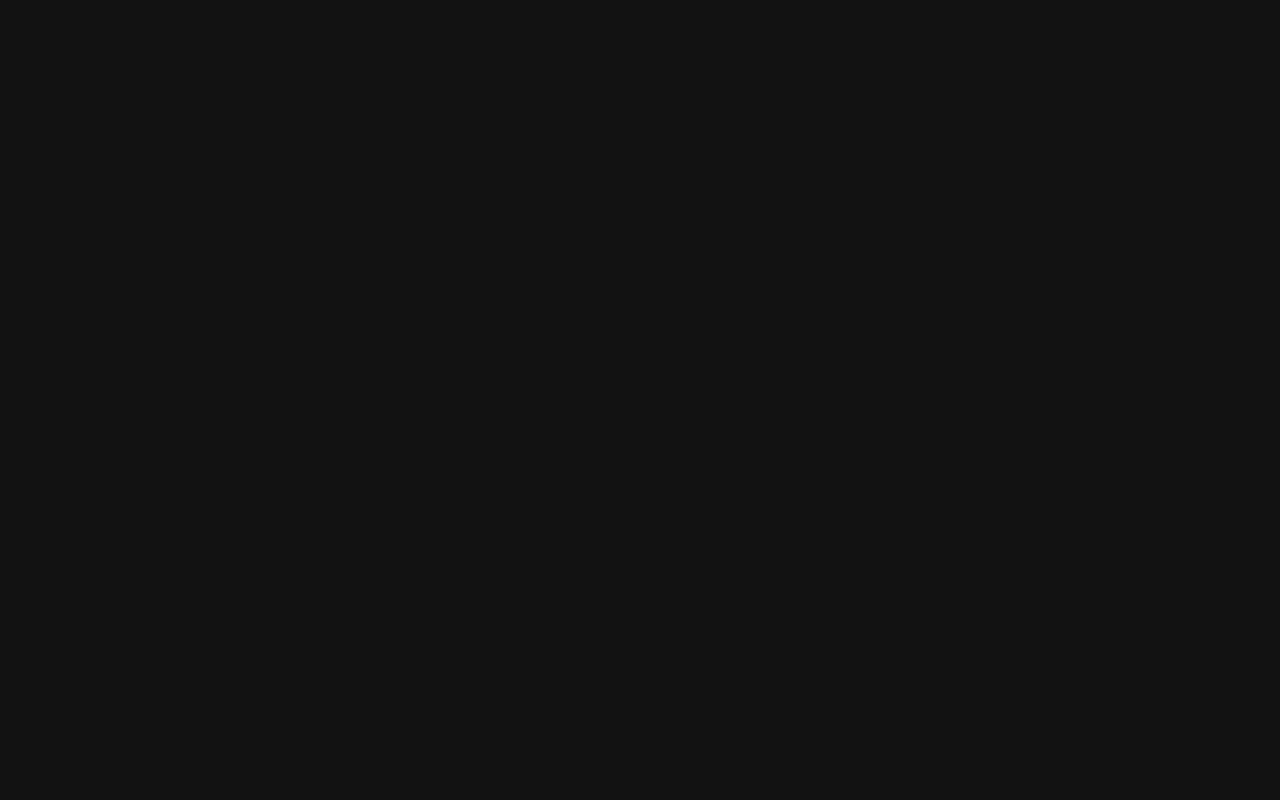
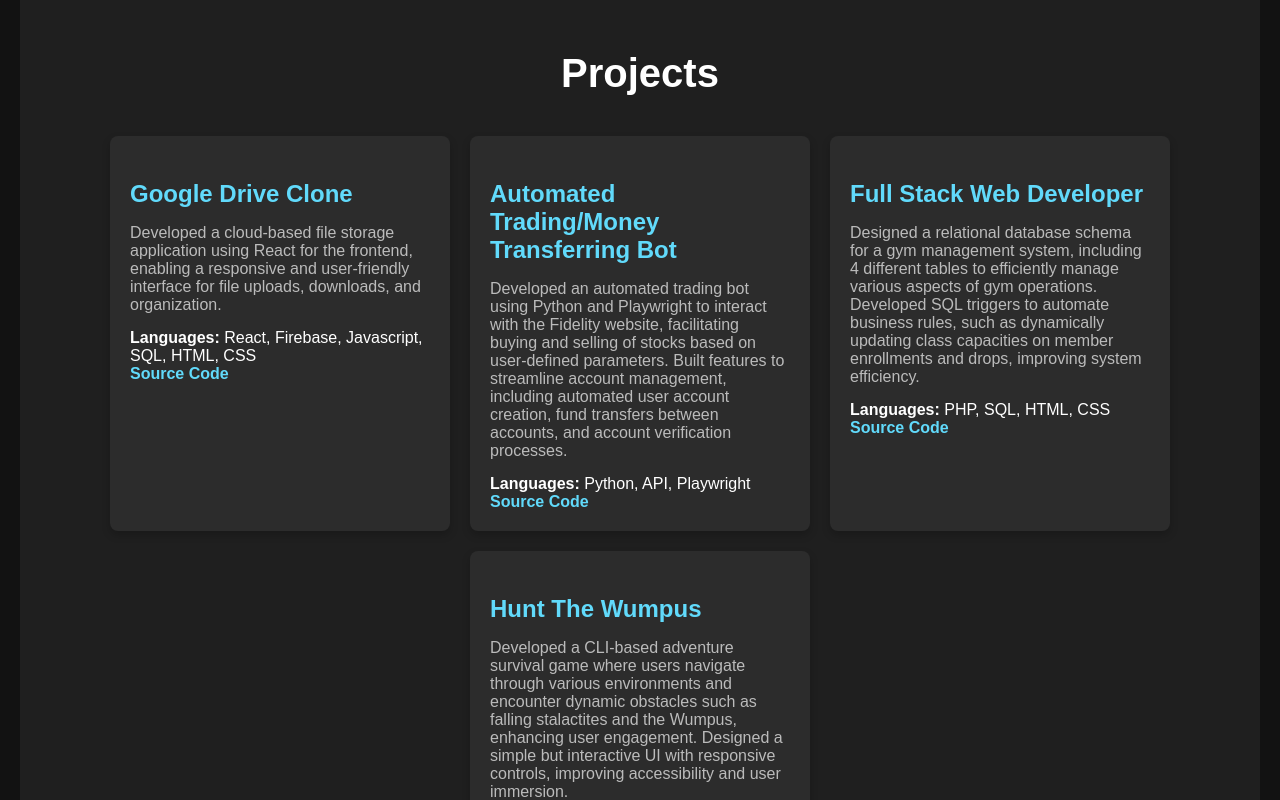
Before and after one commit to Jinzeld/Jinzeld.github.io, a React (Create React App) app: page / in a window 1280 px wide. Shown: the part 1820-2620 px from the top of the page. Built offline with nearby package versions, Linux system fonts and the light colour scheme.

Commit message:
Updated page

```diff
--- a/src/App.js
+++ b/src/App.js
@@ -1,14 +1,18 @@
 import React, { useRef } from "react";
-import Intro from "./components/Intro";
-import AboutMe from "./components/AboutMe";
+import Intro from "./components/intro";
+import AboutMe from "./components/aboutMe";
+import Project from "./components/project";
+import Skills from "./components/skills";
+import Experience from "./components/experiences";
 import "./App.css";
+
 
 function App() {
   // Create refs for each section
   const aboutRef = useRef(null);
-  const experienceRef = useRef(null);
   const projectsRef = useRef(null);
   const skillsRef = useRef(null);
+  const experienceRef = useRef(null);
 
   // Function to handle smooth scrolling
   const scrollToSection = (ref) => {
@@ -26,9 +30,9 @@
       <nav className="navbar">
         <ul>
           <li onClick={() => scrollToSection(aboutRef)}>About Me</li>
-          <li onClick={() => scrollToSection(experienceRef)}>Experience</li>
           <li onClick={() => scrollToSection(projectsRef)}>Projects</li>
           <li onClick={() => scrollToSection(skillsRef)}>Skills</li>
+          <li onClick={() => scrollToSection(experienceRef)}>Experience</li>
           <li onClick={redirectToResume}>Resume</li> {/* Redirect to resume link */}
         </ul>
       </nav>
@@ -41,21 +45,19 @@
         <AboutMe />
       </section>
 
-      {/* Experience Section */}
-      <section ref={experienceRef} className="section">
-
-      </section>
-
       {/* Projects Section */}
       <section ref={projectsRef} className="section">
-        <h2>Projects</h2>
-        <p>This is the projects section. Showcase your projects here.</p>
+        <Project />
       </section>
 
       {/* Skills Section */}
       <section ref={skillsRef} className="section">
-        <h2>Skills</h2>
-        <p>This is the skills section. Highlight your skills here.</p>
+        <Skills />
+      </section>
+
+      {/* Experience Section */}
+      <section ref={experienceRef} className="section">
+      <Experience />
       </section>
 
     </div>
--- a/src/components/AboutMe.js
+++ b/src/components/AboutMe.js
@@ -1,6 +1,6 @@
 import React from "react";
 import profileImage from "./images/profile.jpeg";
-import "./AboutMe.css";
+import "./aboutMe.css";
 
 const AboutMe = () => {
   return (
--- a/src/components/Experiences.js
+++ b/src/components/Experiences.js
@@ -1,47 +1,43 @@
 import React from "react";
-import "./Experiences.css";
+import experienceImage from "./images/experience.jpeg"; // Adjust the path to your image
+import "./experiences.css";
 
 const Experience = () => {
-  // Sample experience data
+  // Experience data from your resume
   const experiences = [
     {
       id: 1,
-      title: "Software Engineer",
-      company: "Tech Corp",
-      date: "Jan 2022 - Present",
+      title: "Leadership Service Intern",
+      company: "Metropolitan Family Service",
+      date: "Apr. 2022 – May 2022",
+      location: "Portland, OR",
       description:
-        "Developed and maintained web applications using React and Node.js. Collaborated with cross-functional teams to deliver high-quality software solutions.",
-    },
-    {
-      id: 2,
-      title: "Frontend Developer",
-      company: "Innovate Solutions",
-      date: "Jun 2020 - Dec 2021",
-      description:
-        "Built responsive and user-friendly interfaces using modern web technologies. Worked closely with designers to implement UI/UX best practices.",
-    },
-    {
-      id: 3,
-      title: "Intern",
-      company: "Startup Inc.",
-      date: "May 2019 - Aug 2019",
-      description:
-        "Assisted in the development of a mobile app using React Native. Gained hands-on experience with version control and agile methodologies.",
+        "Enhanced time management skills by balancing activity planning, lesson preparation, and hands-on guidance, ensuring all tasks were completed efficiently and on schedule. Developed strong interpersonal and networking abilities by collaborating with team members, supervisors, and parents to create a supportive and engaging learning environment.",
     },
   ];
 
   return (
     <section id="experience" className="experience-section">
       <h2>Experience</h2>
-      <div className="experience-list">
+      <div className="experience-container">
+        {/* Image on the left */}
+        <div className="experience-image">
+          <img src={experienceImage} alt="Experience" />
+        </div>
+
+        {/* Experience details on the right */}
+        <div className="experience-details">
           {experiences.map((exp) => (
             <div key={exp.id} className="experience-item">
               <h3>{exp.title}</h3>
               <p className="company">{exp.company}</p>
-            <p className="date">{exp.date}</p>
+              <p className="date-location">
+                {exp.date} | {exp.location}
+              </p>
               <p className="description">{exp.description}</p>
             </div>
           ))}
+        </div>
       </div>
     </section>
   );
--- a/src/components/Intro.js
+++ b/src/components/Intro.js
@@ -1,6 +1,6 @@
 import React from "react";
 import introImage from "./images/intro-image.jpeg"; // Adjust the path to your image
-import "./Intro.css";
+import "./intro.css";
 
 const Intro = () => {
   return (
--- /dev/null
+++ b/src/components/project.css
@@ -0,0 +1,79 @@
+/* Projects.css */
+.projects-section {
+    padding: 50px 20px;
+    background-color: #1f1f1f; /* Dark background */
+    color: #ffffff; /* Light text */
+    text-align: center;
+  }
+
+  .projects-section h2 {
+    font-size: 2.5rem;
+    margin-bottom: 40px;
+    color: #ffffff;
+  }
+
+  .projects-list {
+    display: flex;
+    flex-wrap: wrap;
+    justify-content: center;
+    gap: 20px;
+    max-width: 1200px;
+    margin: 0 auto;
+  }
+
+  .project-card {
+    background-color: #2c2c2c; /* Dark card background */
+    padding: 20px;
+    border-radius: 8px;
+    box-shadow: 0 4px 8px rgba(0, 0, 0, 0.2);
+    width: 300px;
+    text-align: left;
+  }
+
+  .project-card h3 {
+    font-size: 1.5rem;
+    margin-bottom: 10px;
+    color: #61dafb; /* Accent color */
+  }
+
+  .project-card .description {
+    font-size: 1rem;
+    color: #bbbbbb; /* Lighter text */
+    margin-bottom: 15px;
+  }
+
+  .project-card .technologies {
+    font-size: 0.9rem;
+    color: #999999; /* Lighter text */
+    margin-bottom: 15px;
+  }
+
+  .project-card .links {
+    display: flex;
+    gap: 10px;
+  }
+
+  .project-card .links a {
+    text-decoration: none;
+    color: #61dafb; /* Accent color */
+    font-weight: bold;
+  }
+
+  .project-card .links a:hover {
+    text-decoration: underline;
+  }
+
+  /* Responsive Design */
+  @media (max-width: 768px) {
+    .projects-section {
+      padding: 30px 10px;
+    }
+
+    .projects-section h2 {
+      font-size: 2rem;
+    }
+
+    .project-card {
+      width: 100%;
+    }
+  }
--- /dev/null
+++ b/src/components/project.js
@@ -0,0 +1,70 @@
+import React from "react";
+import "./project.css";
+
+const Projects = () => {
+  // Project data from your resume
+  const projects = [
+    {
+        id: 1,
+        title: "Google Drive Clone",
+        description:
+          "Developed a cloud-based file storage application using React for the frontend, enabling a responsive and user-friendly interface for file uploads, downloads, and organization.",
+        Languages: ["React, Firebase, Javascript, SQL, HTML, CSS"],
+        code: "https://github.com/Jinzeld/google-drive-clone.git",
+      },
+    {
+      id: 2,
+      title: "Automated Trading/Money Transferring Bot",
+      description:
+        "Developed an automated trading bot using Python and Playwright to interact with the Fidelity website, facilitating buying and selling of stocks based on user-defined parameters. Built features to streamline account management, including automated user account creation, fund transfers between accounts, and account verification processes.",
+      Languages: ["Python", "API", "Playwright"],
+      code: "https://github.com/Jinzeld/Fidelity-trading-bot",
+    },
+    {
+      id: 3,
+      title: "Full Stack Web Developer",
+      description:
+        "Designed a relational database schema for a gym management system, including 4 different tables to efficiently manage various aspects of gym operations. Developed SQL triggers to automate business rules, such as dynamically updating class capacities on member enrollments and drops, improving system efficiency.",
+      Languages: ["PHP", "SQL", "HTML", "CSS"],
+      code: "https://github.com/Jinzeld/Gym-Managment-System",
+    },
+    {
+      id: 4     ,
+      title: "Hunt The Wumpus",
+      description:
+        "Developed a CLI-based adventure survival game where users navigate through various environments and encounter dynamic obstacles such as falling stalactites and the Wumpus, enhancing user engagement. Designed a simple but interactive UI with responsive controls, improving accessibility and user immersion.",
+      Languages: ["C++"],
+      code: "https://github.com/Jinzeld/Wumpus-game",
+    },
+
+  ];
+
+  return (
+    <section id="projects" className="projects-section">
+      <h2>Projects</h2>
+      <div className="projects-list">
+        {projects.map((project) => (
+          <div key={project.id} className="project-card">
+            <h3>{project.title}</h3>
+            <p className="description">{project.description}</p>
+            <div className="Languages">
+              <strong>Languages:</strong> {project.Languages.join(", ")}
+            </div>
+            <div className="links">
+              <a
+                href={project.code}
+                target="_blank"
+                rel="noopener noreferrer"
+                className="code-link"
+              >
+                Source Code
+              </a>
+            </div>
+          </div>
+        ))}
+      </div>
+    </section>
+  );
+};
+
+export default Projects;
--- /dev/null
+++ b/src/components/skills.css
@@ -0,0 +1,64 @@
+/* Skills.css */
+.skills-section {
+    padding: 50px 20px;
+    background-color: #1f1f1f; /* Dark background */
+    color: #ffffff; /* Light text */
+    text-align: center;
+  }
+
+  .skills-section h2 {
+    font-size: 2.5rem;
+    margin-bottom: 40px;
+    color: #ffffff;
+  }
+
+  .skills-container {
+    display: flex;
+    flex-wrap: wrap;
+    justify-content: center;
+    gap: 30px;
+    max-width: 1200px;
+    margin: 0 auto;
+  }
+
+  .skills-category {
+    background-color: #2c2c2c; /* Dark card background */
+    padding: 20px;
+    border-radius: 8px;
+    box-shadow: 0 4px 8px rgba(0, 0, 0, 0.2);
+    width: 250px;
+    text-align: left;
+  }
+
+  .skills-category h3 {
+    font-size: 1.5rem;
+    margin-bottom: 15px;
+    color: #61dafb; /* Accent color */
+  }
+
+  .skills-category ul {
+    list-style: none;
+    padding: 0;
+    margin: 0;
+  }
+
+  .skills-category ul li {
+    font-size: 1rem;
+    color: #bbbbbb; /* Lighter text */
+    margin-bottom: 10px;
+  }
+
+  /* Responsive Design */
+  @media (max-width: 768px) {
+    .skills-section {
+      padding: 30px 10px;
+    }
+
+    .skills-section h2 {
+      font-size: 2rem;
+    }
+
+    .skills-category {
+      width: 100%;
+    }
+  }
--- /dev/null
+++ b/src/components/skills.js
@@ -0,0 +1,57 @@
+import React from "react";
+import "./skills.css";
+
+const Skills = () => {
+  // Skills data
+  const skills = {
+    languages: ["HTML/CSS", "PHP", "JavaScript", "SQL", "Python", "C/C++", "Java", "LaTeX"],
+    frameworks: ["React", "Node.js", "Ember.js", "WordPress"],
+    developerTools: ["Git", "Docker", "VS Code", "Visual Studio"],
+    languagesSpoken: ["English", "Chinese (Mandarin)", "Chinese (Cantonese)"],
+  };
+
+  return (
+    <section id="skills" className="skills-section">
+      <h2>Skills</h2>
+      <div className="skills-container">
+        <div className="skills-category">
+          <h3>Languages</h3>
+          <ul>
+            {skills.languages.map((language, index) => (
+              <li key={index}>{language}</li>
+            ))}
+          </ul>
+        </div>
+
+        <div className="skills-category">
+          <h3>Frameworks</h3>
+          <ul>
+            {skills.frameworks.map((framework, index) => (
+              <li key={index}>{framework}</li>
+            ))}
+          </ul>
+        </div>
+
+        <div className="skills-category">
+          <h3>Developer Tools</h3>
+          <ul>
+            {skills.developerTools.map((tool, index) => (
+              <li key={index}>{tool}</li>
+            ))}
+          </ul>
+        </div>
+
+        <div className="skills-category">
+          <h3>Languages Spoken</h3>
+          <ul>
+            {skills.languagesSpoken.map((language, index) => (
+              <li key={index}>{language}</li>
+            ))}
+          </ul>
+        </div>
+      </div>
+    </section>
+  );
+};
+
+export default Skills;
```
Also changed, not shown: src/components/Experiences.css (+36 -36 lines), 1 other file (tests, documents, lock files or other folders). Lines whose indentation alone changed are shown as unchanged.
